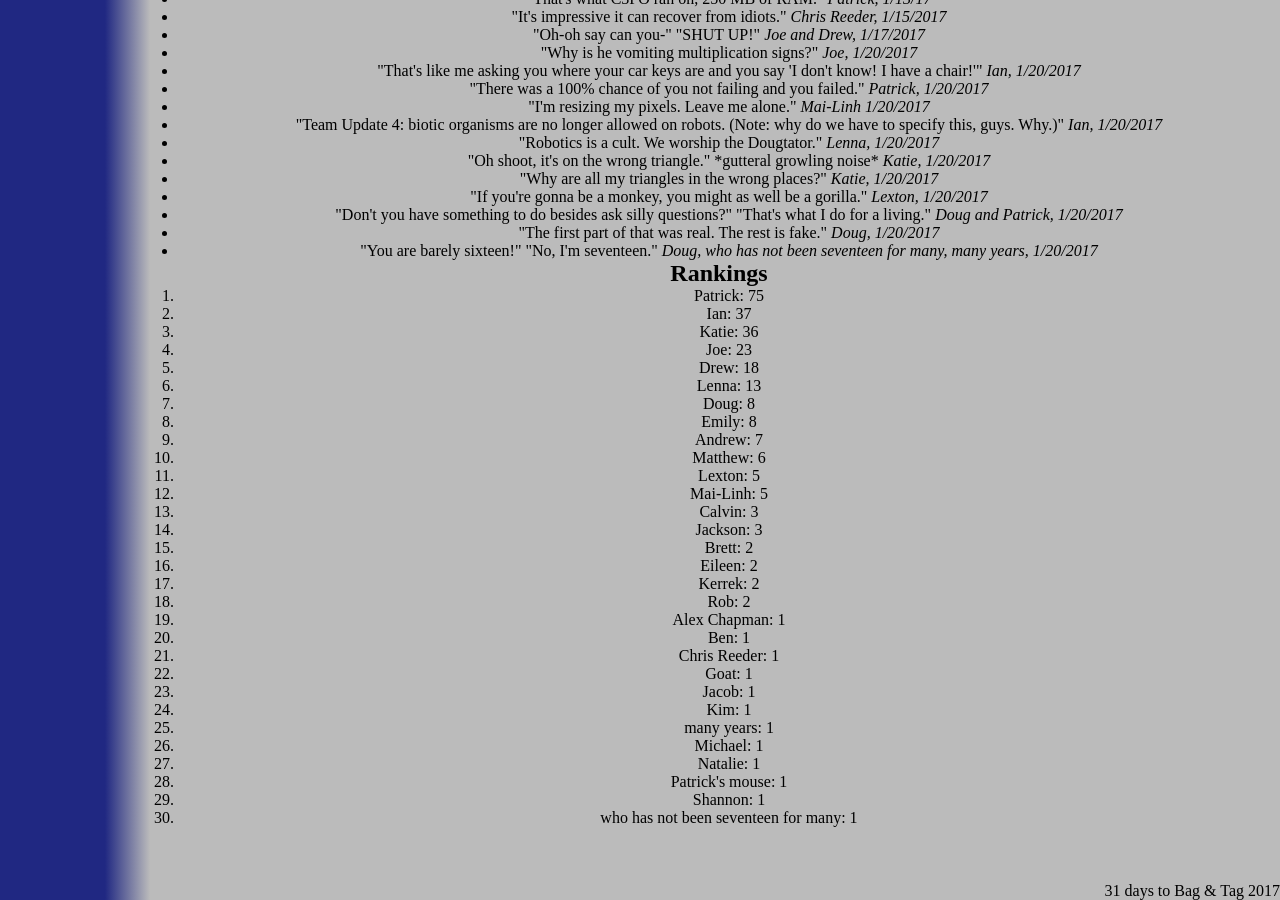
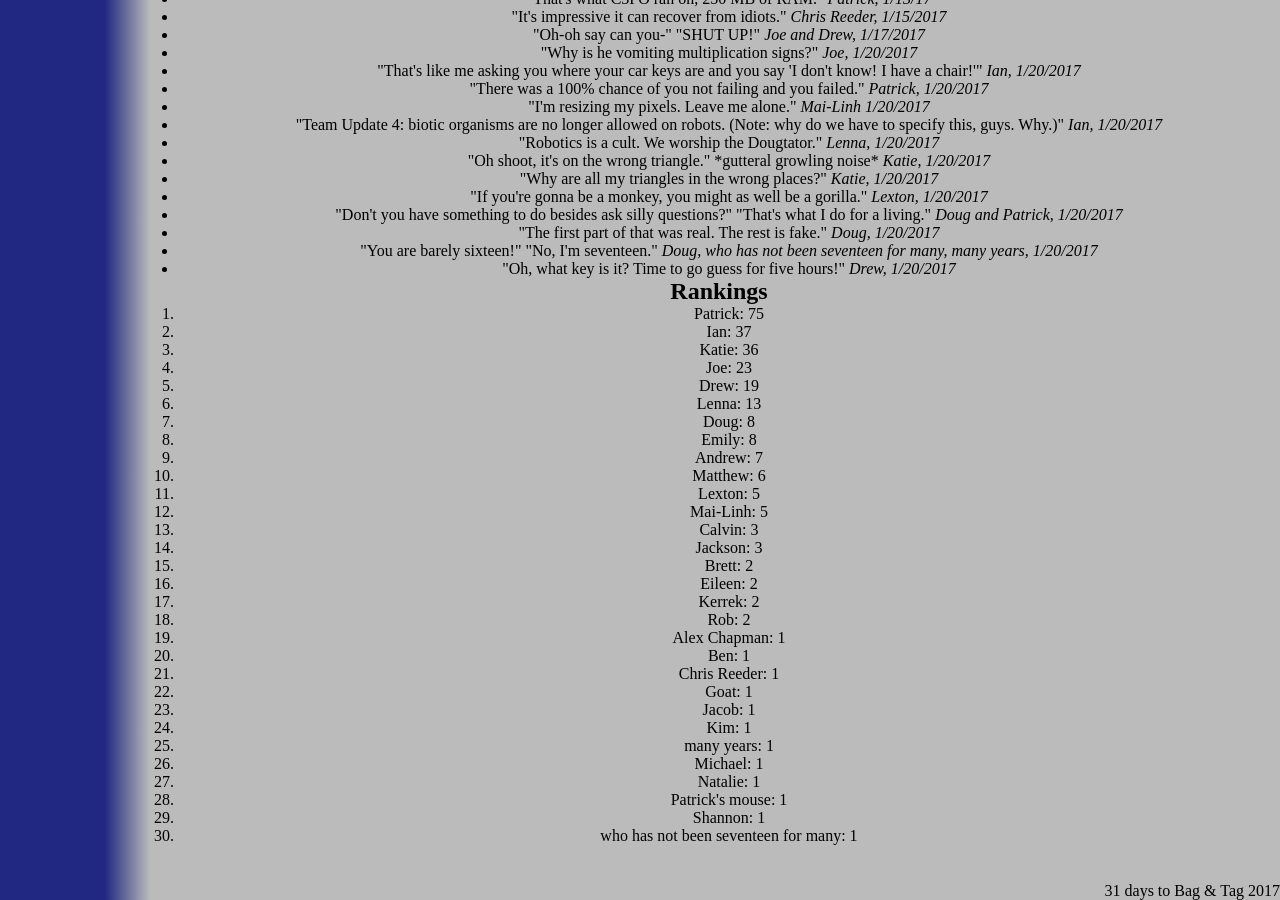
Before and after one commit to katiebugmoon/FRC4131.github.io, a Jekyll site: the page built from media/2017/quotes.html, in a window 1280 px wide and 900 px high, scrolled down 3590 px. Built offline with Jekyll 4.4.1, drawn with Linux system fonts in a browser that asks for light colours; nearby versions of some CDN libraries.

Commit message:
Update quotes.html

```diff
--- a/media/2017/quotes.html
+++ b/media/2017/quotes.html
@@ -206,6 +206,7 @@ title: Build Season 2017 Quotes
 	<li>"Don't you have something to do besides ask silly questions?" "That's what I do for a living." <i>Doug and Patrick, 1/20/2017</i></li>
 	<li>"The first part of that was real. The rest is fake." <i>Doug, 1/20/2017</i></li>
 	<li>"You are barely sixteen!" "No, I'm seventeen." <i>Doug, who has not been seventeen for many, many years, 1/20/2017</i></li>
+	<li>"Oh, what key is it? Time to go guess for five hours!" <i>Drew, 1/20/2017</i></li>
 </ul>
 <h2>Rankings</h2>
 <ol id='rankings'></ol>
```
